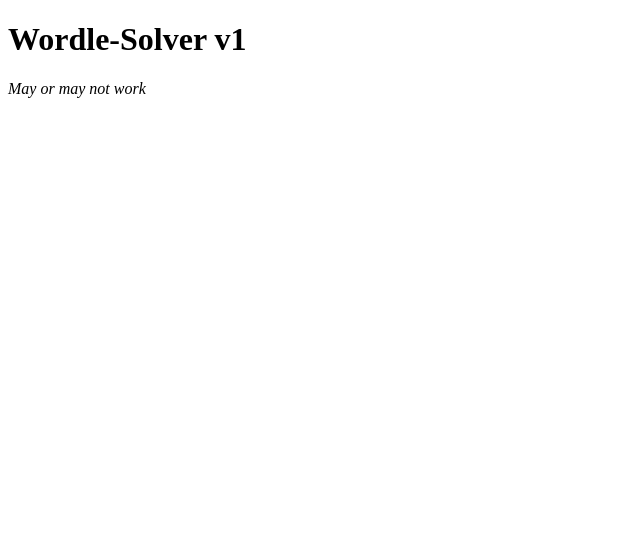
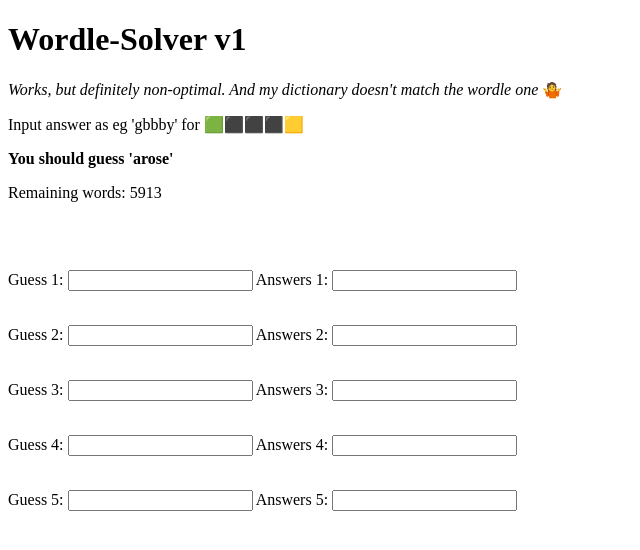
Before and after one commit to Chris1712/wordle-solver, an Angular app: page / in a window 1280 px wide. Shown: the top 550 px of the page, without its empty margins (0-640 px from the left). Built offline with nearby package versions, Linux system fonts and the light colour scheme.

Commit message:
Working ui

```diff
--- a/src/app/app.component.html
+++ b/src/app/app.component.html
@@ -1,5 +1,5 @@
 <h1>Wordle-Solver v1</h1>
-<p><i>May or may not work</i></p>
-
+<p><i>Works, but definitely non-optimal. And my dictionary doesn't match the wordle one</i> 🤷</p>
+<p>Input answer as eg 'gbbby' for 🟩⬛⬛⬛🟨</p>
 
 <app-solver></app-solver>
--- a/src/app/app.module.ts
+++ b/src/app/app.module.ts
@@ -3,6 +3,7 @@
 
 import { AppComponent } from './app.component';
 import { SolverComponent } from './solver/solver.component';
+import {ReactiveFormsModule} from "@angular/forms";
 
 @NgModule({
   declarations: [
@@ -10,7 +11,8 @@
     SolverComponent
   ],
   imports: [
-    BrowserModule
+    BrowserModule,
+    ReactiveFormsModule
   ],
   providers: [],
   bootstrap: [AppComponent]
--- a/src/app/model/game.ts
+++ b/src/app/model/game.ts
@@ -34,4 +34,15 @@
     return this.guesses.length
   }
 
+  public toString(): string {
+    let out: string = "Game status:\n"
+    if (this.getTurnsTaken() == 0) {
+      out += "No turns taken\n"
+    }
+    for (let i = 0; i < this.getTurnsTaken(); i++) {
+      out += `Turn ${1+i}: guess: ${this.guesses[i]}, answer: ${this.answers[i]}\n`
+    }
+    return out
+  }
+
 }
--- a/src/app/solver/solver.component.html
+++ b/src/app/solver/solver.component.html
@@ -1 +1,10 @@
-{{getWords()}}
+<b id="guess">{{printGuess()}}</b>
+<p id="remaining-words">Remaining words: {{remainingWords}}</p>
+<br><br>
+<div>
+  <p *ngFor="let item of [].constructor(5); let i = index">
+    Guess {{1+i}}: <input type="text" id="guess-input-{{i}}" [formControl]="guessForms[i]" (change)="inputChanges()" [style.border-color]="guessForms[i].invalid ? '' : 'green'">
+    Answers {{1+i}}: <input type="text" id="answer-input-{{i}}" [formControl]="answerForms[i]" (change)="inputChanges()" [style.border-color]="answerForms[i].invalid ? '' : 'green'">
+    <br><br>
+  </p>
+</div>
--- a/src/app/solver/solver.component.ts
+++ b/src/app/solver/solver.component.ts
@@ -1,5 +1,7 @@
-import { Component, OnInit } from '@angular/core';
+import {Component, OnInit } from '@angular/core';
 import {WordService} from "../word.service";
+import {FormControl, Validators} from "@angular/forms";
+import {Game} from "../model/game";
 
 @Component({
   selector: 'app-solver',
@@ -9,12 +11,55 @@
 })
 export class SolverComponent implements OnInit {
 
+  recommendedGuess: string = "";
+  remainingWords: number = 0;
+
   constructor(private wordService: WordService) { }
 
   ngOnInit(): void {
+    this.calcuateGuess()
   }
 
-  getWords(): string {
-    return "";
+  inputChanges() {
+    console.log("Changes detected")
+    this.calcuateGuess()
   }
+
+  // Build a game form the valid rows, and submit a guess!
+  calcuateGuess() {
+    let game = Game.newGame();
+    for (let i = 0; i < 5; i++) {
+      if (this.guessForms[i].invalid || this.answerForms[i].invalid) {
+        console.log(`Gave up at row ${i}`)
+        break;
+      } else {
+        game = game.takeTurn(this.guessForms[i].value.toString().toLowerCase(), this.answerForms[i].value.toString().toLowerCase())
+      }
+    }
+    console.log(game.toString())
+    let wordServiceResponse: [string, number] = this.wordService.suggestGuess(game);
+    this.recommendedGuess = wordServiceResponse[0]
+    this.remainingWords = wordServiceResponse[1]
+  }
+
+  printGuess(): string {
+    if (this.recommendedGuess == "") {
+      return "Guess unknown"
+    }
+    else {
+      return "You should guess '" + this.recommendedGuess + "'";
+    }
+  }
+
+  guessForms: FormControl[] = Array(5).fill(0).map(o =>
+    new FormControl('',
+    [Validators.required, Validators.pattern(/^[A-z]{5}$/)]
+    )
+  )
+  answerForms: FormControl[] = Array(5).fill(0).map(o =>
+    new FormControl('',
+      [Validators.required, Validators.pattern(/[byg]{5}/)]
+    )
+  )
+
 }
--- a/src/app/word.service.ts
+++ b/src/app/word.service.ts
@@ -10,7 +10,7 @@
   constructor(private dictionaryService: DictionaryService) {}
 
   // Find the best guess, given the current game state
-  public suggestGuess(gameState: Game) {
+  public suggestGuess(gameState: Game): [string, number] {
     let possibleWords: ReadonlyArray<string> = this.dictionaryService.getDictionary();
 
     // Iterate backwards through turns to get our information
@@ -39,7 +39,7 @@
     }
 
     // Determine the best guess from this list of possible words
-    return WordService.pickBestGuessFromList(possibleWords)
+    return [WordService.pickBestGuessFromList(possibleWords), possibleWords.length]
   }
 
   public static includeWordsByLetter(currentList: ReadonlyArray<string>, filterLetter: string): ReadonlyArray<string> {
```
Also changed, not shown: dictionary-extraction/exclude.txt, 2 other files (tests, documents, lock files or other folders).
